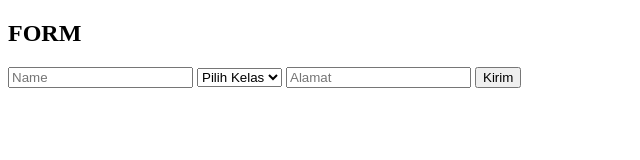
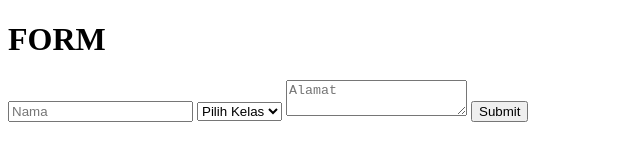
Before and after one commit to Haikal172/prjk_responsive, a plain HTML site: page index.html in a window 1280 px wide. Shown: the whole page, without its empty margins (0-640 px from the left). Drawn offline with Linux system fonts and the light colour scheme.

Commit message:
memperbarui index.html

```diff
--- a/index.html
+++ b/index.html
@@ -5,21 +5,21 @@
     <meta http-equiv="X-UA-Compatible" content="IE=edge">
     <meta name="viewport" content="width=device-width, initial-scale=1.0">
     <link rel="stylesheet" href="style.css">
-    <title>Document</title>
+    <title>BIODATA</title>
 </head>
 <body>
-    <form action=""></form>
     <div class="wrapper">
-            <h2>FORM</h2>
-            <input class=put" type="text" name="" id="" placeholder="Name">
-            <select name="kelas" id=""" placeholder="Kelas">
+            <h1>FORM</h1>
+            <form action="">
+                <input type="text" id="name" placeholder="Nama">
+                <select id="country" name="country">
                     <option hidden>Pilih Kelas</option>
                     <option value="">11 RPL 1</option>
                     <option value="">11 RPL 2</option>
                 </select>
-            <input class=put" type="text" name="" id="" placeholder="Alamat">
-            <button>Kirim</button>
+                <textarea name="alamat" id="" placeholder="Alamat"></textarea>
+                <input type="submit" value="Submit">
+            </form>
     </div>
-    </form>
 </body>
 </html>
```
Lines whose indentation alone changed are shown as unchanged.
